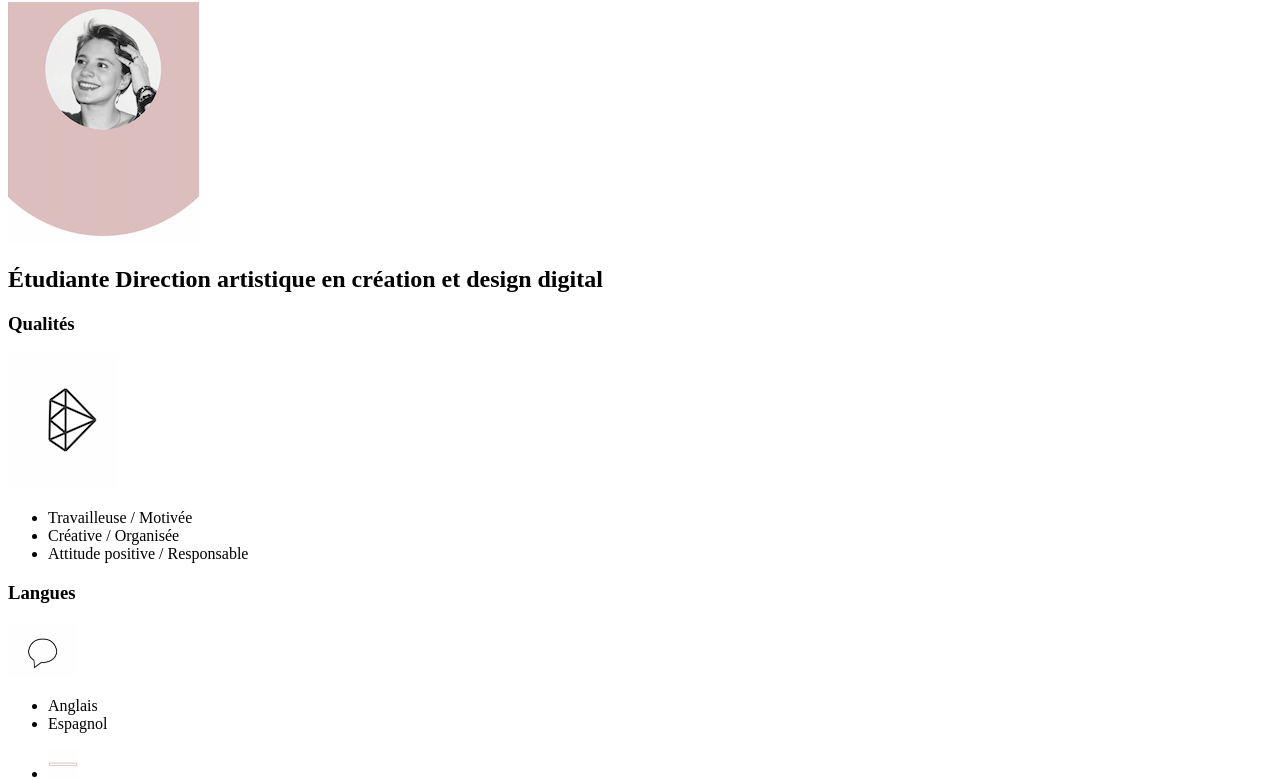
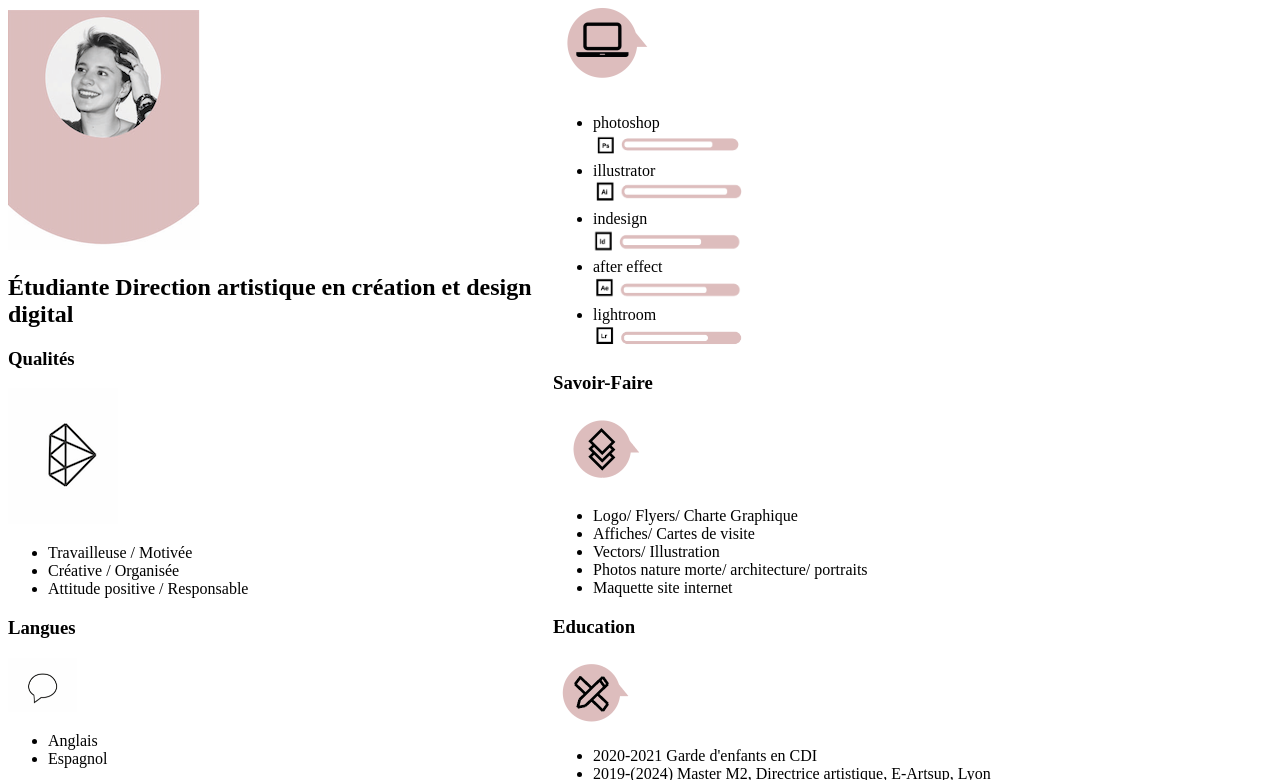
Before and after one commit to Juju4ever/CV, a plain HTML site: page index.html in a window 1280 px wide. Shown: the part 78-858 px from the top of the page. Drawn offline with Linux system fonts and the light colour scheme.

Commit message:
Modifs 2

```diff
--- a/index.html
+++ b/index.html
@@ -40,7 +40,7 @@
 			<h3>Langues</h3>
 			<img class="image_bulle" src="photos/photos_langues.jpg" alt="" >
 			<div class="titre_langues"></div>
-			<div class="texte_langues"><span>
+			<div class="texte_langues"><span></span>
 				<ul>
 					<li>Anglais</li>
 					<li>Espagnol</li>
@@ -49,7 +49,7 @@
 					<li><img class="images_langues" src="photos/photos_langues_anglais.jpg" alt=""></li>
 					<li><img class="images_langues" src="photos/photos_langues_espagnol.jpg" alt=""></li>
 				</ul>
-			</span>
+				</span>
 		    </div>
 
 		<div class="Contact">
--- a/style.css
+++ b/style.css
@@ -86,3 +86,7 @@ h1{
 	width: 43.2px;
 	height: 33.6px;
 }
+
+body{
+	display: flex;
+}
```
